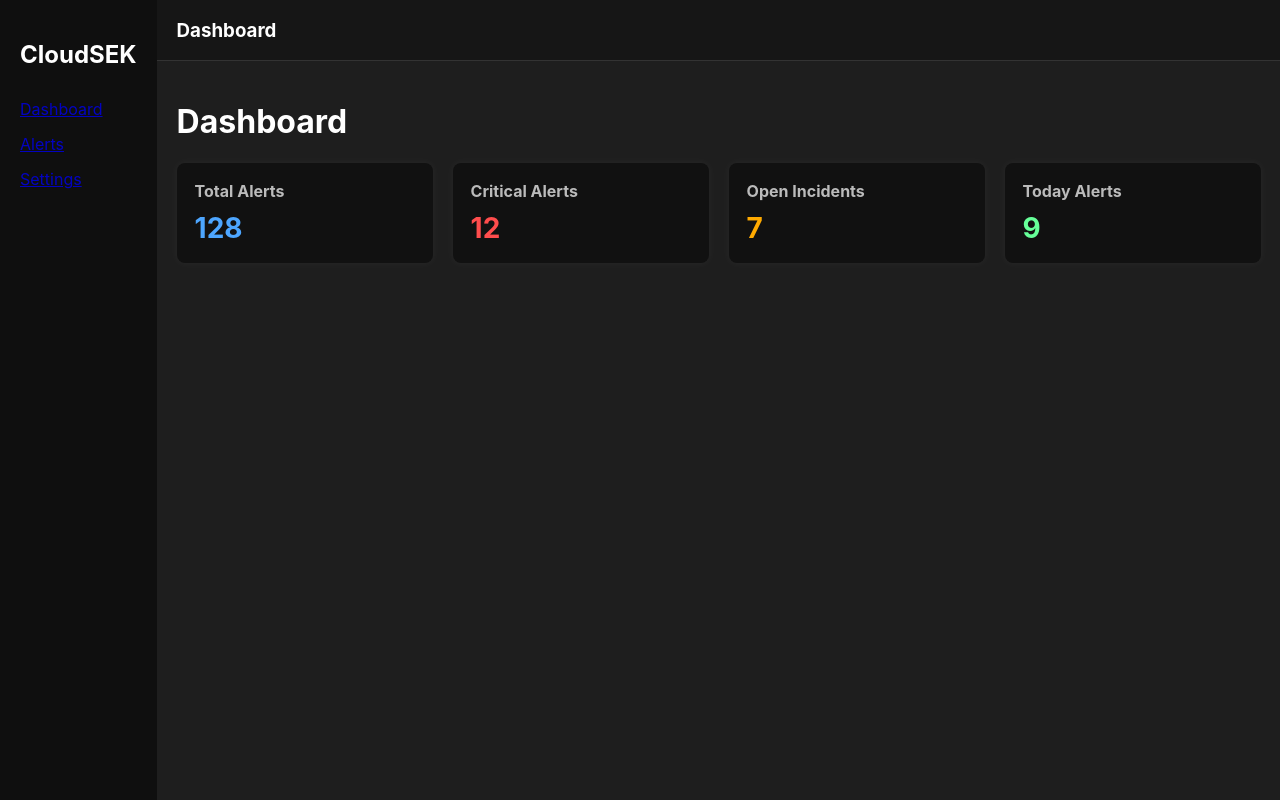
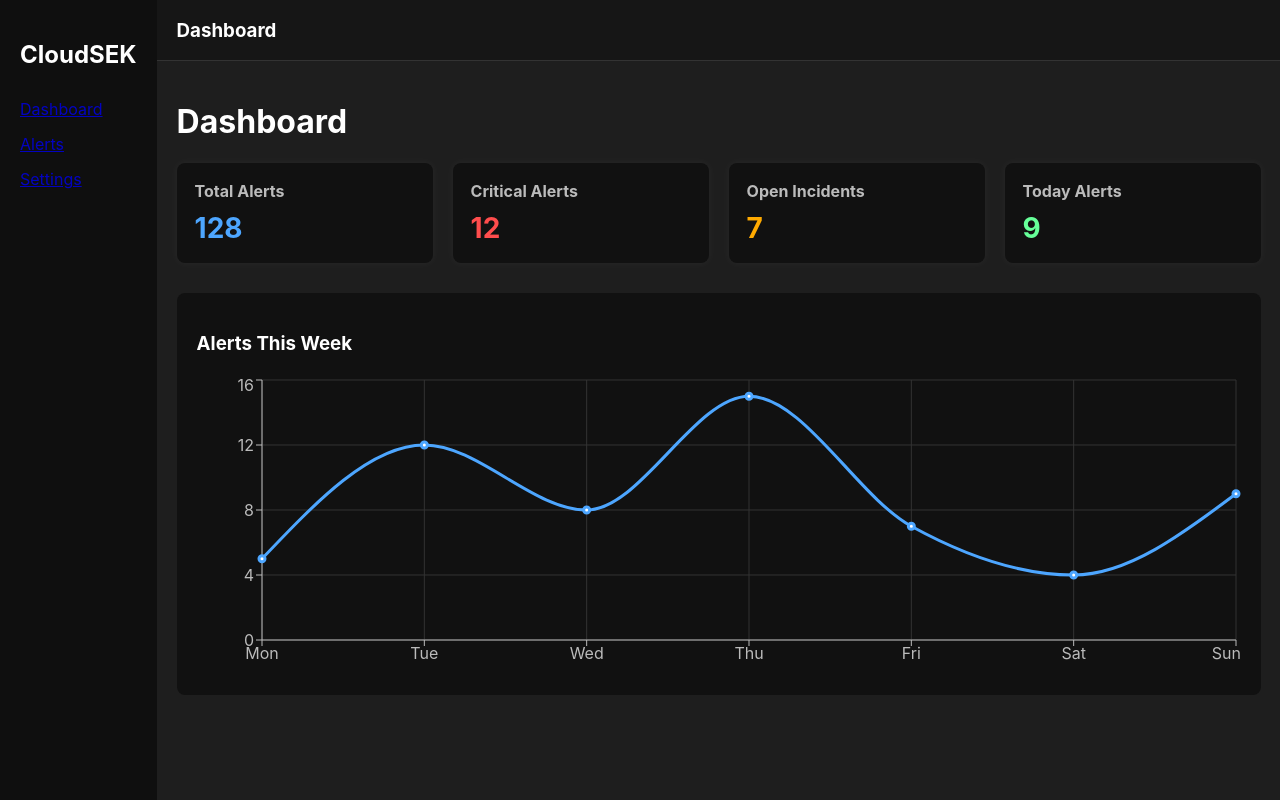
Before and after one commit to Jeevan-88/cloudsek-dashboard, a React (Create React App) app: page / in a window 1280 px wide. Built offline with nearby package versions, Linux system fonts and the light colour scheme.

Commit message:
added alerts chart

```diff
--- a/package.json
+++ b/package.json
@@ -11,6 +11,7 @@
     "react-dom": "^19.2.0",
     "react-router-dom": "^7.9.6",
     "react-scripts": "5.0.1",
+    "recharts": "^3.5.1",
     "web-vitals": "^2.1.4"
   },
   "scripts": {
--- /dev/null
+++ b/src/components/AlertsChart.js
@@ -0,0 +1,36 @@
+import {
+  LineChart,
+  Line,
+  XAxis,
+  YAxis,
+  Tooltip,
+  CartesianGrid,
+  ResponsiveContainer
+} from "recharts";
+
+const data = [
+  { day: "Mon", alerts: 5 },
+  { day: "Tue", alerts: 12 },
+  { day: "Wed", alerts: 8 },
+  { day: "Thu", alerts: 15 },
+  { day: "Fri", alerts: 7 },
+  { day: "Sat", alerts: 4 },
+  { day: "Sun", alerts: 9 },
+];
+
+export default function AlertsChart() {
+  return (
+    <div style={{ background: "#111", padding: 20, borderRadius: 8, marginTop: 30 }}>
+      <h3 style={{ marginBottom: 20 }}>Alerts This Week</h3>
+      <ResponsiveContainer width="100%" height={300}>
+        <LineChart data={data}>
+          <CartesianGrid stroke="#333" />
+          <XAxis dataKey="day" stroke="#bbb" />
+          <YAxis stroke="#bbb" />
+          <Tooltip />
+          <Line type="monotone" dataKey="alerts" stroke="#4da6ff" strokeWidth={3} />
+        </LineChart>
+      </ResponsiveContainer>
+    </div>
+  );
+}
--- a/src/pages/Dashboard.js
+++ b/src/pages/Dashboard.js
@@ -1,4 +1,5 @@
 import StatCard from "../components/StatCard";
+import AlertsChart from "../components/AlertsChart";
 
 export default function Dashboard() {
   return (
@@ -11,6 +12,8 @@
         <StatCard title="Open Incidents" value="7" color="#ffaa00" />
         <StatCard title="Today Alerts" value="9" color="#66ff99" />
       </div>
+
+      <AlertsChart />
     </div>
   );
 }
```
Also changed, not shown: 1 other file (tests, documents, lock files or other folders).
